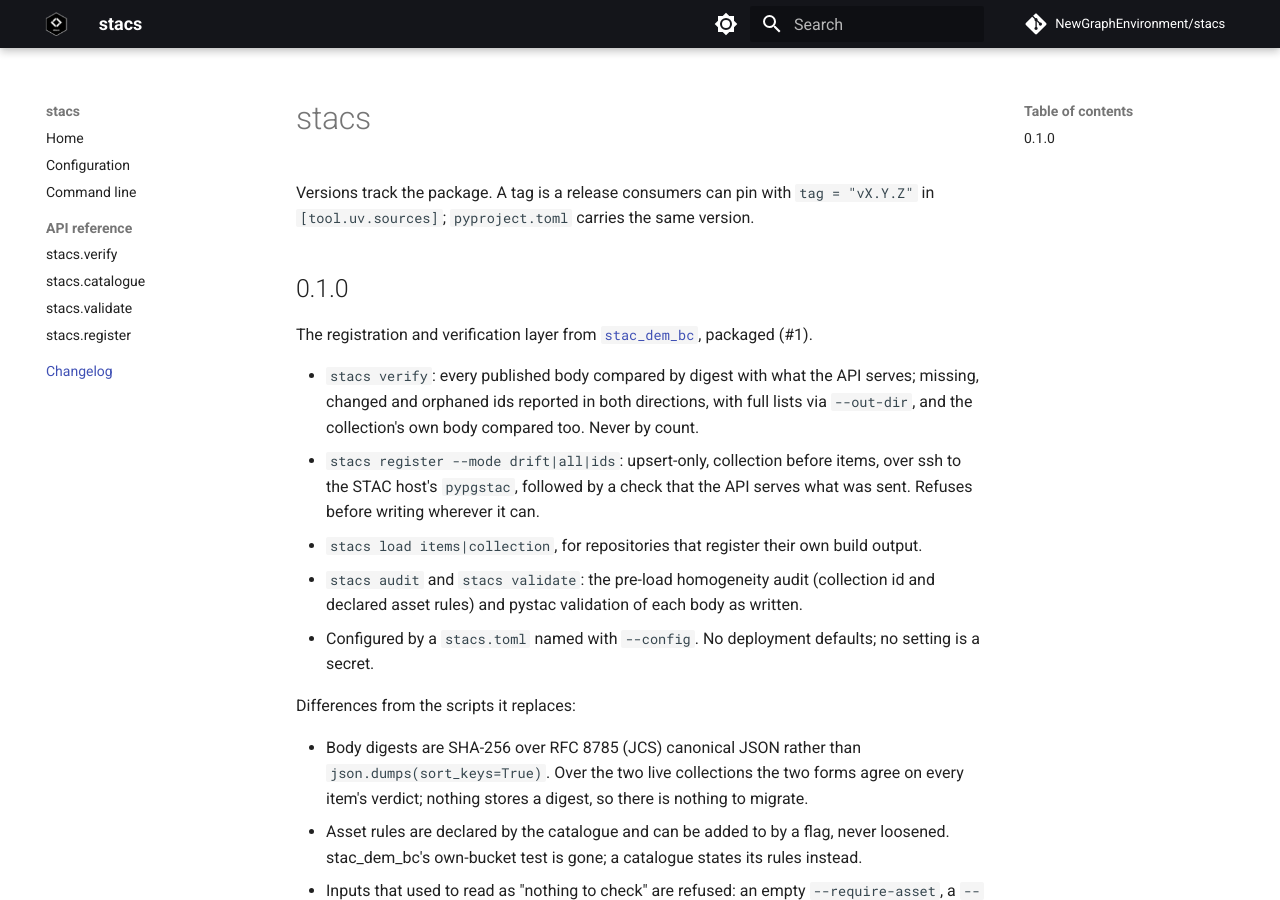
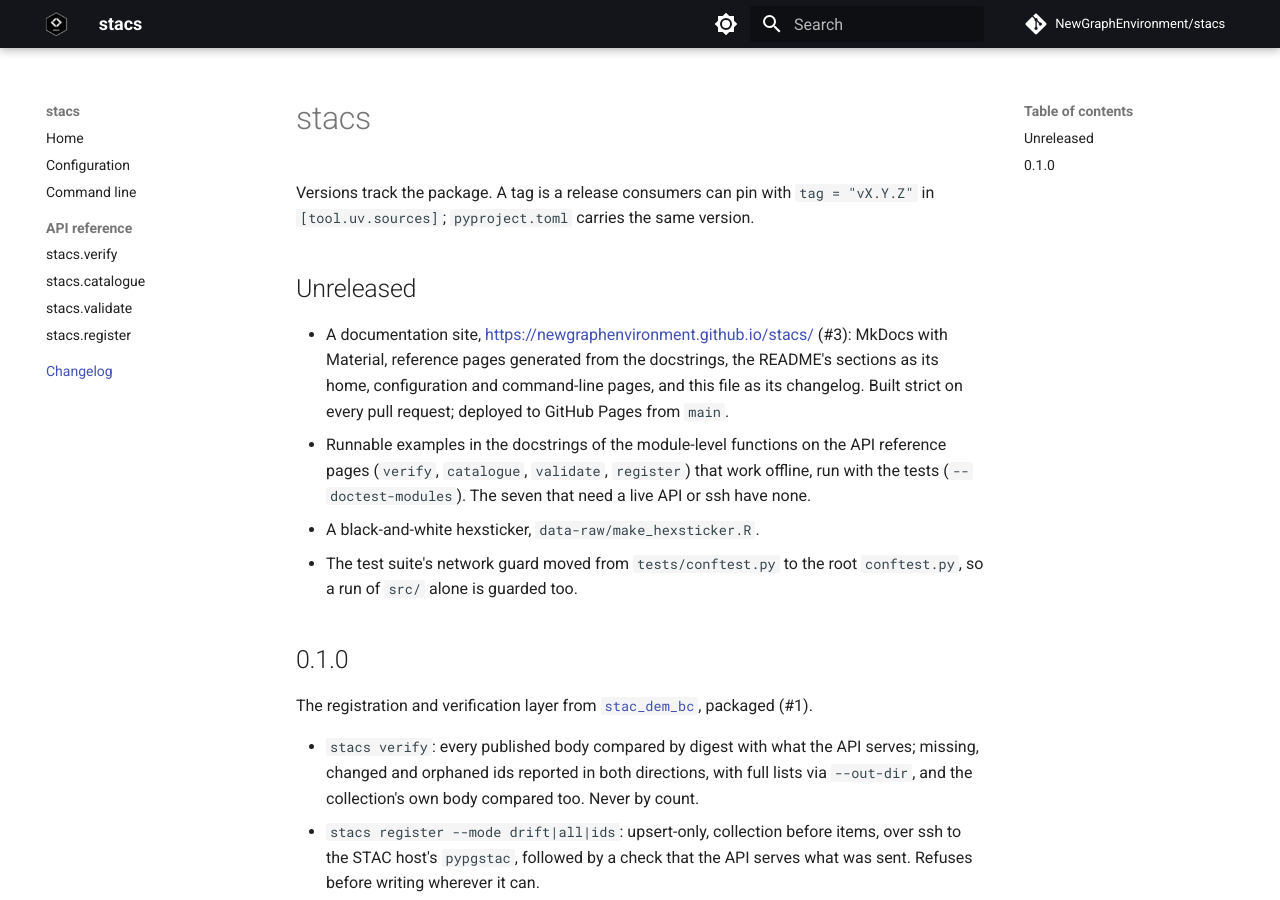
Before and after one commit to NewGraphEnvironment/stacs, an MkDocs documentation site: the page built from docs/changelog.md, in a window 1280 px wide and 900 px high. Built offline with MkDocs 1.6.1 and Material for MkDocs 9.7.7, drawn with Linux system fonts in a browser that asks for light colours; comment, search, counter and statistics services are not loaded.

Commit message:
Deploy the site to GitHub Pages from main; link it (#3)
docs.yml builds strict on every pull request and push, never with -q (quiet hides the
warnings strict counts). On main a separate job, the only one with contents: write, runs
mkdocs gh-deploy --force to the gh-pages branch; its commit names the deployed sha, which
is the provenance to check against main. README links the site; NEWS gains an Unreleased
entry; CLAUDE.md records how the site is put together and what keeps it honest.

Co-Authored-By: Claude Opus 5.5 <noreply@anthropic.com>
Claude-Session: https://claude.ai/code/session_01CZMTuGyGhrz7MJeY9W4vuQ

```diff
--- a/NEWS.md
+++ b/NEWS.md
@@ -2,6 +2,19 @@
 
 Versions track the package. A tag is a release consumers can pin with
 `tag = "vX.Y.Z"` in `[tool.uv.sources]`; `pyproject.toml` carries the same version.
+
+## Unreleased
+
+- A documentation site, <https://newgraphenvironment.github.io/stacs/> (#3): MkDocs with
+  Material, reference pages generated from the docstrings, the README's sections as its
+  home, configuration and command-line pages, and this file as its changelog. Built strict
+  on every pull request; deployed to GitHub Pages from `main`.
+- Runnable examples in the docstrings of the module-level functions on the API reference
+  pages (`verify`, `catalogue`, `validate`, `register`) that work offline, run with the
+  tests (`--doctest-modules`). The seven that need a live API or ssh have none.
+- A black-and-white hexsticker, `data-raw/make_hexsticker.R`.
+- The test suite's network guard moved from `tests/conftest.py` to the root `conftest.py`,
+  so a run of `src/` alone is guarded too.
 
 ## 0.1.0
 
```
Also changed, not shown: CLAUDE.md (+13 -0 lines), README.md (+2 -0 lines), planning/active/progress.md (+5 -0 lines), planning/active/task_plan.md (+6 -6 lines), 1 other file.
